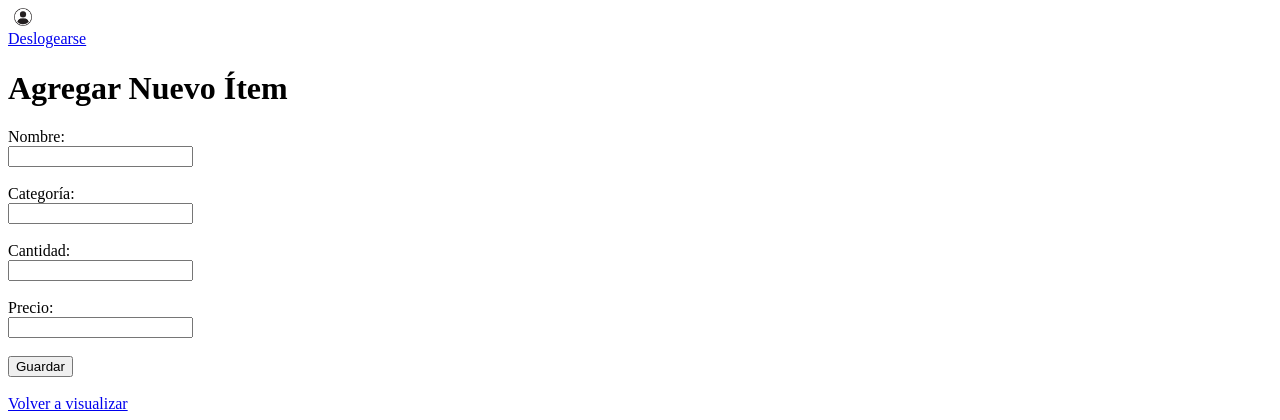
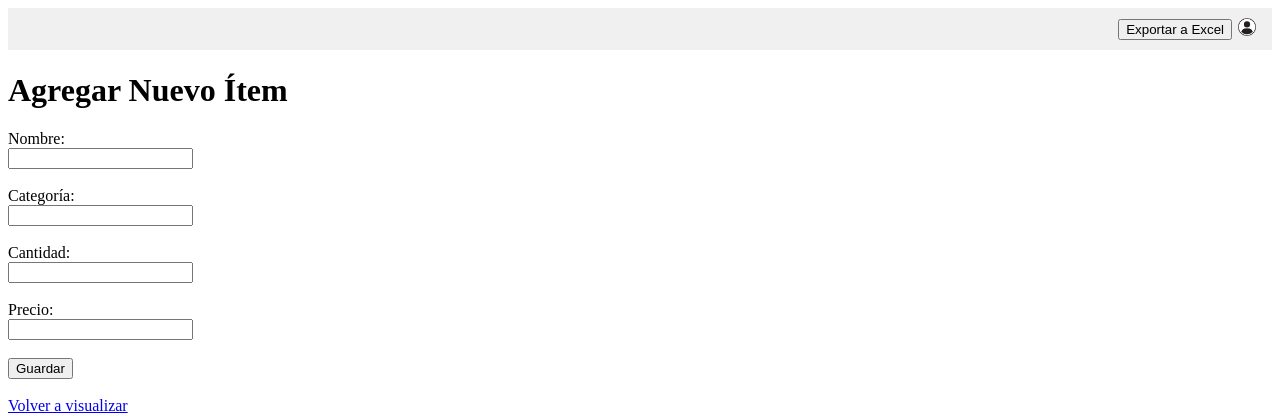
Before and after one commit to SharkCtts/Taller_LS3, a Flask app: page /datos in a window 1280 px wide. Shown: the top 420 px of the page. Run offline with Flask 3, Linux system fonts and the light colour scheme; the visitor is signed in with stand-in values (Sample User, id 1).

Commit message:
agregar div a agregar datos
lo del titulo, además organizar su css

```diff
--- a/static/css/datos.css
+++ b/static/css/datos.css
@@ -0,0 +1,32 @@
+.top-bar {
+    display: flex;
+    justify-content: flex-end;
+    align-items: center;
+    padding: 10px;
+    background-color: #f0f0f0;
+}
+
+.user-button {
+    position: relative;
+    cursor: pointer;
+}
+
+.dropdown {
+    display: none;
+    position: absolute;
+    top: 30px;
+    right: 0;
+    background: white;
+    border: 1px solid #ccc;
+}
+
+.dropdown a {
+    display: block;
+    padding: 10px;
+    text-decoration: none;
+    color: black;
+}
+
+.dropdown a:hover {
+    background-color: #eee;
+}
--- a/templates/datos.html
+++ b/templates/datos.html
@@ -1,11 +1,22 @@
 <!DOCTYPE html>
 <html>
 <head>
+    <meta charset="UTF-8">
     <title>Agregar al Stock</title>
+    <meta charset="UTF-8">
+    <meta name="viewport" content="width=device-width, initial-scale=1.0">
+    <link rel="stylesheet" href="{{ url_for('static', filename='css/datos.css') }}">
 </head>
 <body>
 
-    <div class="user-button" onclick="toggleDropdown()">
+    <div class="top-bar">
+
+        <form action="{{ url_for('exportar_excel') }}" method="get" style="display: inline;">
+            <button type="submit" class="btn btn-success">Exportar a Excel</button>
+        </form>
+
+
+        <div class="user-button" onclick="toggleDropdown()">
             {{ username }}
             <img src="{{ url_for('static', filename='user_icon.png') }}" alt="User" width="30">
             <div class="dropdown" id="userDropdown">
```
